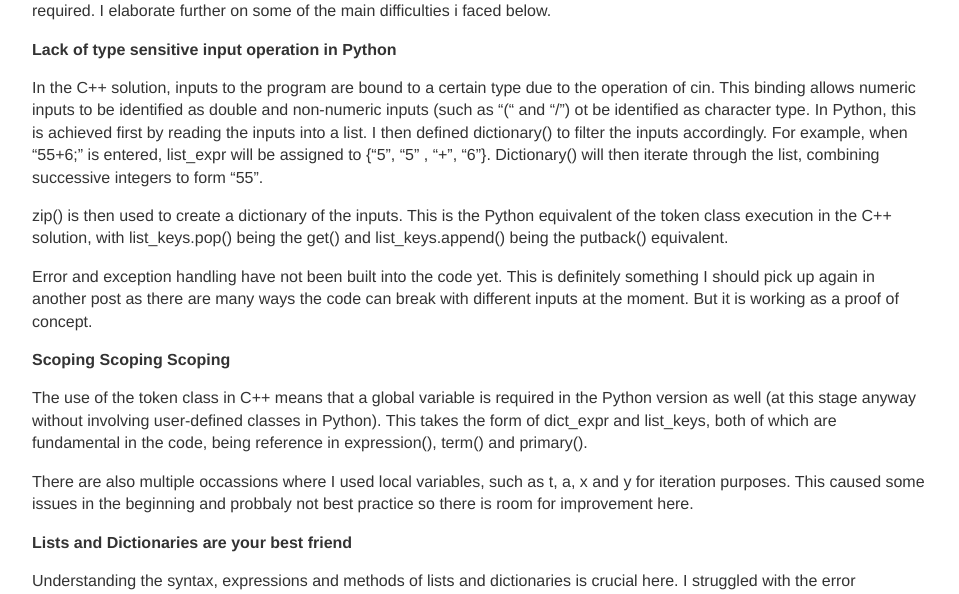
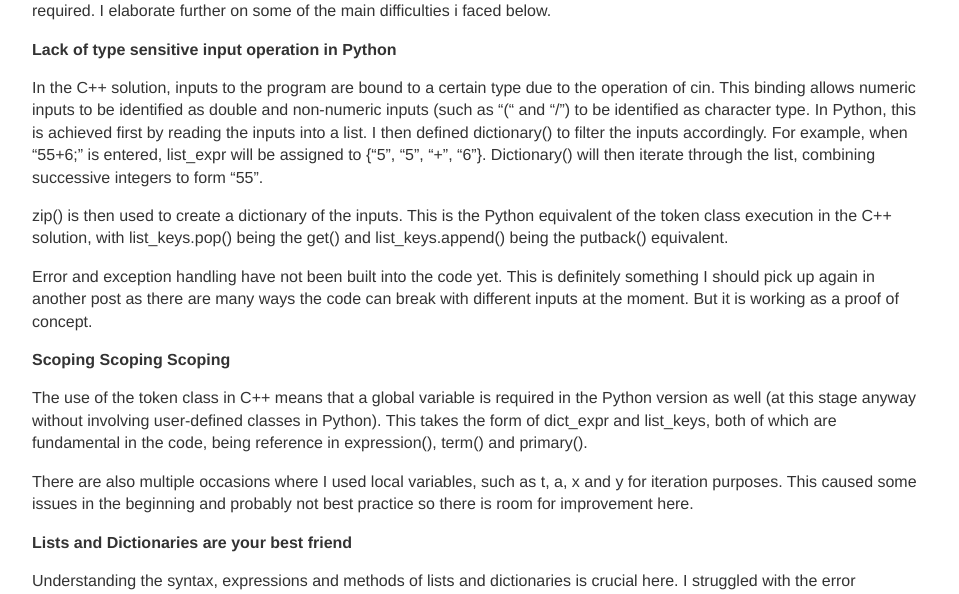
Before and after one commit to cchanzl/Lock-Screen, a Jekyll site: the page built from _posts/2020-05-29-Python-Calculator.md, in a window 1280 px wide. Shown: the part 349-943 px from the top of the page, without its empty margins (160-1119 px from the left). Built offline with Jekyll 4.4.1, drawn with Linux system fonts in a browser that asks for light colours.

Commit message:
Update 2020-05-29-Python-Calculator.md
spelling correction

```diff
--- a/_posts/2020-05-29-Python-Calculator.md
+++ b/_posts/2020-05-29-Python-Calculator.md
@@ -12,7 +12,7 @@ So i thought this would be a good first task when learning Python as well, to co
 <b> Lack of type sensitive input operation in Python </b>
 <br>
 
-In the C++ solution, inputs to the program are bound to a certain type due to the operation of cin. This binding allows numeric inputs to be identified as double and non-numeric inputs (such as "(" and "/") ot be identified as character type. In Python, this is achieved first by reading the inputs into a list. I then defined dictionary() to filter the inputs accordingly. For example, when "55+6;" is entered, list_expr will be assigned to {"5", "5" , "+", "6"}. Dictionary() will then iterate through the list, combining successive integers to form "55".
+In the C++ solution, inputs to the program are bound to a certain type due to the operation of cin. This binding allows numeric inputs to be identified as double and non-numeric inputs (such as "(" and "/") to be identified as character type. In Python, this is achieved first by reading the inputs into a list. I then defined dictionary() to filter the inputs accordingly. For example, when "55+6;" is entered, list_expr will be assigned to {"5", "5", "+", "6"}. Dictionary() will then iterate through the list, combining successive integers to form "55".
 
 zip() is then used to create a dictionary of the inputs. This is the Python equivalent of the token class execution in the C++ solution, with list_keys.pop() being the get() and list_keys.append() being the putback() equivalent.
 
@@ -23,7 +23,7 @@ Error and exception handling have not been built into the code yet. This is defi
 
 The use of the token class in C++ means that a global variable is required in the Python version as well (at this stage anyway without involving user-defined classes in Python). This takes the form of dict_expr and list_keys, both of which are fundamental in the code, being reference in expression(), term() and primary().
 
-There are also multiple occassions where I used local variables, such as t, a, x and y for iteration purposes. This caused some issues in the beginning and probbaly not best practice so there is room for improvement here.
+There are also multiple occasions where I used local variables, such as t, a, x and y for iteration purposes. This caused some issues in the beginning and probably not best practice so there is room for improvement here.
 
 <b> Lists and Dictionaries are your best friend </b>
 <br>
```
